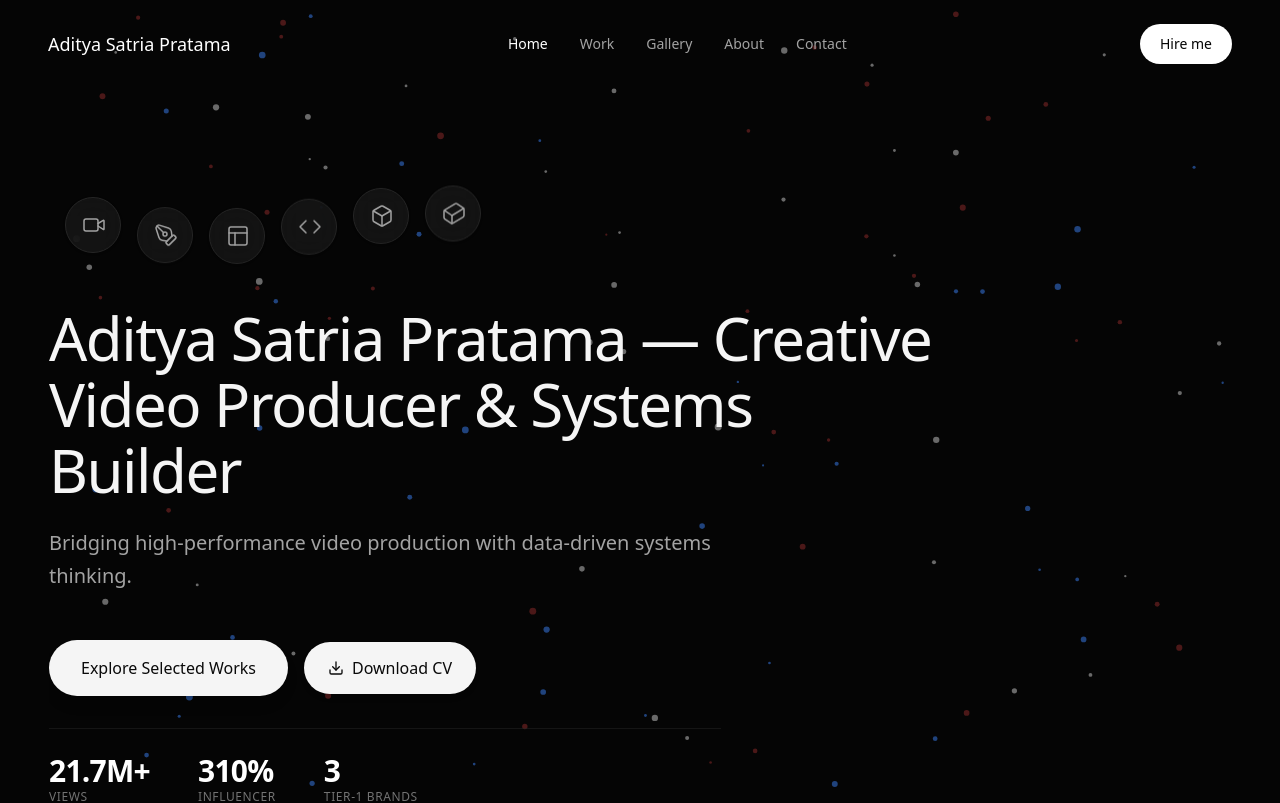
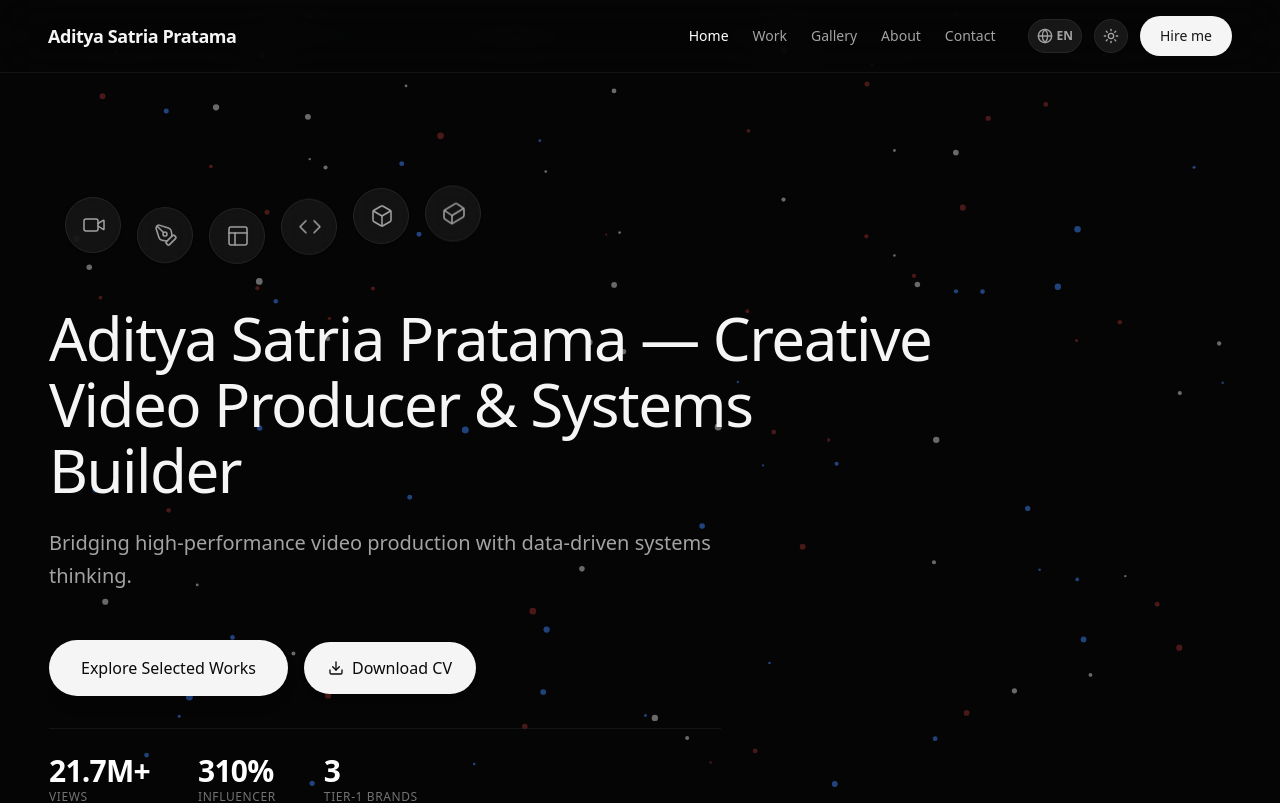
Before and after one commit to Adityasat23/portfolio, a Next.js app: page / in a window 1280 px wide. Shown: the top 803 px of the page. Built offline with nearby package versions, Linux system fonts and the light colour scheme.

Commit message:
updatenavbar

```diff
--- a/components/Navbar.tsx
+++ b/components/Navbar.tsx
@@ -1,23 +1,20 @@
 "use client";
 
-import { useState, useEffect } from "react";
 import Link from "next/link";
 import { usePathname } from "next/navigation";
+import { useTheme } from "next-themes";
+import { Sun, Moon, Globe, Menu, X } from "lucide-react";
+import { useEffect, useState } from "react";
 import { useLanguage } from "@/context/LanguageContext";
-import { Menu, X } from "lucide-react";
 
 export default function Navbar() {
+  const pathname = usePathname();
+  const { theme, setTheme } = useTheme();
+  const [mounted, setMounted] = useState(false);
+  const { language, toggleLanguage, t } = useLanguage();
   const [isMobileMenuOpen, setIsMobileMenuOpen] = useState(false);
-  const [scrolled, setScrolled] = useState(false);
-  const pathname = usePathname();
-  const { t } = useLanguage();
 
-  // Efek transparan/blur saat website di-scroll
-  useEffect(() => {
-    const handleScroll = () => setScrolled(window.scrollY > 20);
-    window.addEventListener("scroll", handleScroll);
-    return () => window.removeEventListener("scroll", handleScroll);
-  }, []);
+  useEffect(() => setMounted(true), []);
 
   const navLinks = [
     { name: t("nav.home" as any), path: "/" },
@@ -28,30 +25,71 @@ export default function Navbar() {
   ];
 
   return (
-    <header
-      className={`fixed top-0 left-0 right-0 z-50 transition-all duration-300 ${
-        scrolled
-          ? "bg-white/80 dark:bg-[#050505]/80 backdrop-blur-md border-b border-neutral-200 dark:border-neutral-800 py-4"
-          : "bg-transparent py-6"
-      }`}
-    >
-      <div className="max-w-7xl mx-auto px-6 md:px-12 flex items-center justify-between">
-
-        {/* Logo / Nama */}
-        <Link
-          href="/"
-          className="text-lg font-medium text-neutral-900 dark:text-white transition-opacity hover:opacity-80"
-        >
+    <nav className="fixed top-0 left-0 right-0 z-50 px-6 md:px-12 py-4 bg-white/80 dark:bg-[#050505]/80 backdrop-blur-xl border-b border-neutral-200/50 dark:border-neutral-800/50 transition-colors">
+      <div className="flex items-center justify-between">
+        {/* Logo */}
+        <Link href="/" className="text-neutral-900 dark:text-neutral-100 font-semibold tracking-tight text-lg hover:opacity-70 transition-opacity">
           Aditya Satria Pratama
         </Link>
 
-        {/* Desktop Navigation */}
-        <nav className="hidden md:flex items-center gap-8">
+        <div className="flex items-center gap-4 md:gap-8">
+          {/* Desktop Menu */}
+          <div className="hidden md:flex items-center gap-6 text-sm font-medium">
+            {navLinks.map((link) => (
+              <Link
+                key={link.name}
+                href={link.path}
+                className={`transition-colors ${
+                  pathname === link.path
+                    ? "text-neutral-900 dark:text-white"
+                    : "text-neutral-500 hover:text-neutral-900 dark:text-neutral-400 dark:hover:text-white"
+                }`}
+              >
+                {link.name}
+              </Link>
+            ))}
+          </div>
+
+          {/* Action Buttons (Language, Theme, Hire Me, Mobile Menu Toggle) */}
+          <div className="flex items-center gap-3">
+            {mounted && (
+              <>
+                <button onClick={toggleLanguage} className="flex items-center gap-1 p-2 rounded-full bg-neutral-100 dark:bg-neutral-900 border border-neutral-200 dark:border-neutral-800 hover:scale-105 transition-transform text-neutral-600 dark:text-neutral-400" title="Change Language">
+                  <Globe className="w-4 h-4" />
+                  <span className="text-xs font-bold uppercase hidden sm:inline-block">{language}</span>
+                </button>
+                <button onClick={() => setTheme(theme === 'dark' ? 'light' : 'dark')} className="p-2 rounded-full bg-neutral-100 dark:bg-neutral-900 border border-neutral-200 dark:border-neutral-800 hover:scale-105 transition-transform" title="Toggle Theme">
+                  {theme === 'dark' ? <Sun className="w-4 h-4 text-neutral-400" /> : <Moon className="w-4 h-4 text-neutral-600" />}
+                </button>
+              </>
+            )}
+
+            {/* Desktop "Hire Me" Button */}
+            <Link href="/contact" className="hidden sm:inline-flex px-5 py-2.5 bg-neutral-900 dark:bg-neutral-100 text-white dark:text-neutral-900 text-sm font-medium rounded-full hover:opacity-90 transition-opacity">
+              {t("nav.hire" as any)}
+            </Link>
+
+            {/* Mobile Hamburger Button */}
+            <button
+              onClick={() => setIsMobileMenuOpen(!isMobileMenuOpen)}
+              className="md:hidden p-2 text-neutral-600 dark:text-neutral-400 hover:text-neutral-900 dark:hover:text-white transition-colors"
+              aria-label="Toggle Menu"
+            >
+              {isMobileMenuOpen ? <X className="w-6 h-6" /> : <Menu className="w-6 h-6" />}
+            </button>
+          </div>
+        </div>
+      </div>
+
+      {/* Mobile Dropdown Menu */}
+      {isMobileMenuOpen && (
+        <div className="md:hidden absolute top-full left-0 w-full bg-white/95 dark:bg-[#050505]/95 backdrop-blur-xl border-b border-neutral-200 dark:border-neutral-800 shadow-xl px-6 py-6 flex flex-col gap-4 transition-all animate-in slide-in-from-top-2">
           {navLinks.map((link) => (
             <Link
-              key={link.path}
+              key={link.name}
               href={link.path}
-              className={`text-sm font-medium transition-colors hover:text-neutral-900 dark:hover:text-white ${
+              onClick={() => setIsMobileMenuOpen(false)}
+              className={`text-lg font-medium py-3 border-b border-neutral-200/50 dark:border-neutral-800/50 last:border-0 ${
                 pathname === link.path
                   ? "text-neutral-900 dark:text-white"
                   : "text-neutral-500 dark:text-neutral-400"
@@ -60,68 +98,16 @@ export default function Navbar() {
               {link.name}
             </Link>
           ))}
-        </nav>
 
-        {/* Right Actions & Mobile Toggle */}
-        <div className="flex items-center gap-4">
-
-          {/* CATATAN: Masukkan komponen tombol Tema (Dark Mode) dan Bahasa Anda di dalam div ini */}
-          <div className="flex items-center gap-2">
-            {/* <LanguageToggle /> */}
-            {/* <ThemeToggle /> */}
-          </div>
-
-          {/* Hire Me Button (Desktop Only) */}
-          <Link
-            href="/contact"
-            className="hidden md:inline-flex items-center justify-center px-5 py-2.5 bg-neutral-900 dark:bg-white text-white dark:text-[#050505] text-sm font-medium rounded-full transition-transform hover:scale-105"
-          >
-            Hire me
-          </Link>
-
-          {/* Mobile Menu Toggle Button */}
-          <button
-            onClick={() => setIsMobileMenuOpen(!isMobileMenuOpen)}
-            className="md:hidden p-2 -mr-2 text-neutral-600 dark:text-neutral-400 hover:text-neutral-900 dark:hover:text-white transition-colors"
-            aria-label="Toggle Menu"
-          >
-            {isMobileMenuOpen ? <X className="w-6 h-6" /> : <Menu className="w-6 h-6" />}
-          </button>
-        </div>
-      </div>
-
-      {/* Mobile Navigation Dropdown */}
-      {isMobileMenuOpen && (
-        <div className="md:hidden absolute top-full left-0 w-full bg-white/95 dark:bg-[#050505]/95 backdrop-blur-xl border-b border-neutral-200 dark:border-neutral-800 shadow-xl px-6 py-6 flex flex-col gap-6">
-          <div className="flex flex-col gap-4">
-            {navLinks.map((link) => (
-              <Link
-                key={link.path}
-                href={link.path}
-                onClick={() => setIsMobileMenuOpen(false)}
-                className={`text-lg font-medium transition-colors ${
-                  pathname === link.path
-                    ? "text-neutral-900 dark:text-white"
-                    : "text-neutral-500 dark:text-neutral-400"
-                }`}
-              >
-                {link.name}
-              </Link>
-            ))}
-          </div>
-
-          <hr className="border-neutral-200 dark:border-neutral-800" />
-
-          {/* Hire Me Button (Mobile Only) */}
           <Link
             href="/contact"
             onClick={() => setIsMobileMenuOpen(false)}
-            className="flex items-center justify-center w-full py-3.5 bg-neutral-900 dark:bg-white text-white dark:text-[#050505] text-base font-medium rounded-full active:scale-95 transition-transform"
+            className="mt-4 bg-neutral-900 dark:bg-white text-white dark:text-neutral-900 text-center py-4 rounded-full font-medium text-lg hover:opacity-90 transition-opacity"
           >
-            Hire me
+            {t("nav.hire" as any)}
           </Link>
         </div>
       )}
-    </header>
+    </nav>
   );
 }
```
